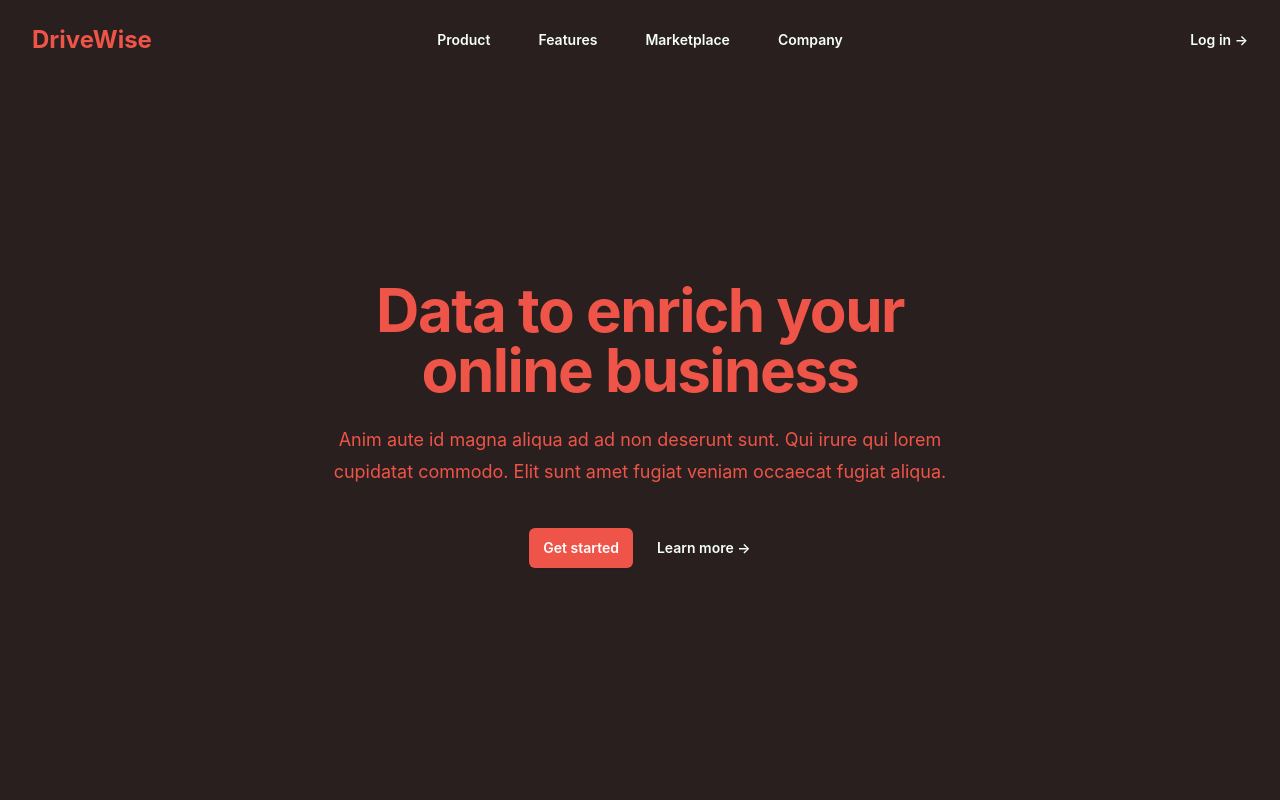
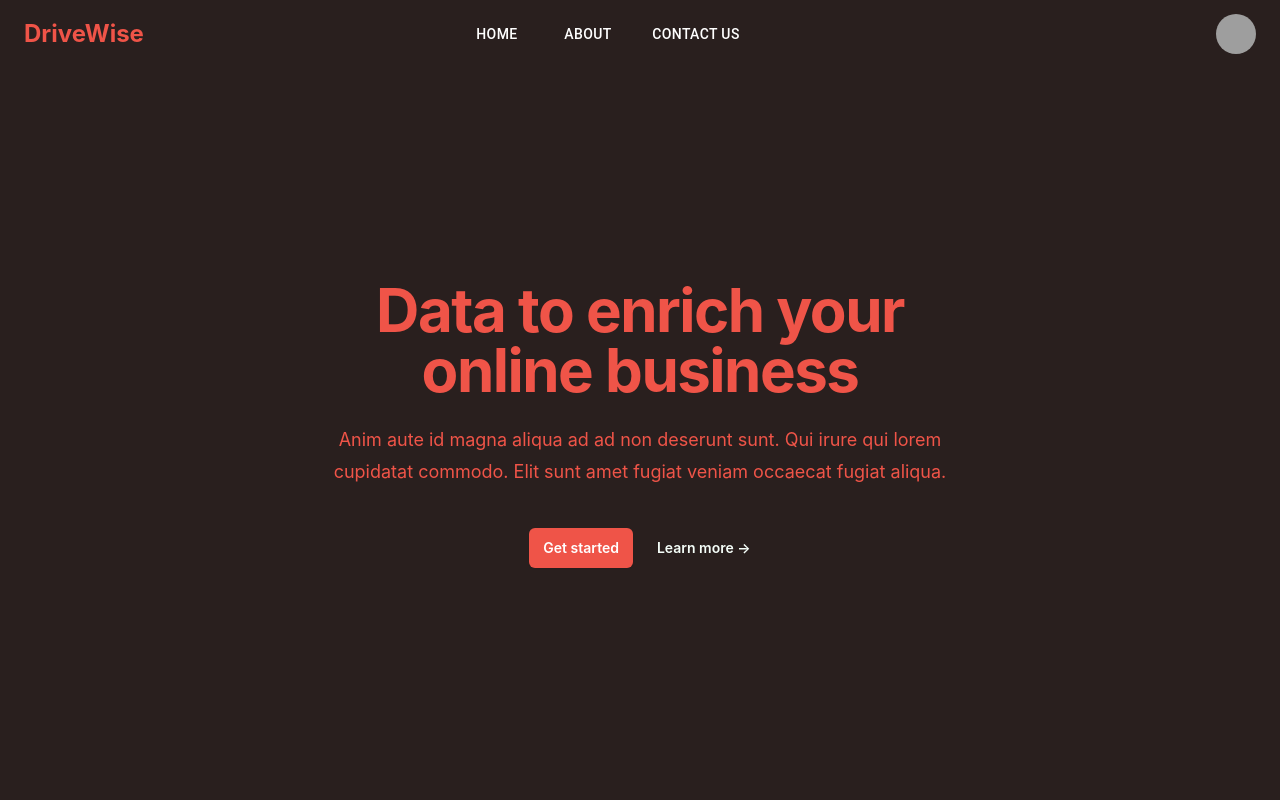
Before and after one commit to Drive-Wise/react-frontend, a React (Create React App) app in the folder drivewise/: page /Home in a window 1280 px wide. Shown: the top 800 px of the page. Built offline with nearby package versions, Linux system fonts and the light colour scheme; grey boxes are pictures that could not be loaded.

Commit message:
Added more to home

```diff
--- a/drivewise/package.json
+++ b/drivewise/package.json
@@ -3,14 +3,14 @@
   "version": "0.1.0",
   "private": true,
   "dependencies": {
-    "@headlessui/react": "^1.7.18",
-    "@heroicons/react": "^2.1.1",
     "@babel/plugin-proposal-private-property-in-object": "7.21.11",
     "@emotion/react": "^11.11.3",
     "@emotion/styled": "^11.11.0",
     "@fontsource/roboto": "^5.0.8",
+    "@headlessui/react": "^1.7.18",
+    "@heroicons/react": "^2.1.1",
     "@mui/base": "^5.0.0-beta.36",
-    "@mui/material": "^5.15.9",
+    "@mui/material": "^5.15.10",
     "@testing-library/jest-dom": "^5.17.0",
     "@testing-library/react": "^13.4.0",
     "@testing-library/user-event": "^13.5.0",
--- a/drivewise/src/Components/Nav Bar/NavBar.js
+++ b/drivewise/src/Components/Nav Bar/NavBar.js
@@ -10,7 +10,6 @@ import Avatar from '@mui/material/Avatar';
 import Button from '@mui/material/Button';
 import Tooltip from '@mui/material/Tooltip';
 import MenuItem from '@mui/material/MenuItem';
-import Logo from '../Logo/Logo';
 
 const pages = ['Home', 'About', 'Contact Us'];
 const settings = ['Account', 'Event Dashboard', 'Logout'];
@@ -31,17 +30,21 @@ function ResponsiveAppBar() {
 
   return (
     <>
-      <AppBar position="fixed" style={{ background: '#f96d6d' }}>
+      <AppBar position="fixed" style={{ background: '#291F1E' }} elevation={0}>
         <Container maxWidth="xl">
           <Toolbar disableGutters>
 
-            {/* Logo*/}
-            <Logo />
+          <div className="flex lg:flex-1">
+            <a href="#" className="-m-1.5 p-1.5">
+              <span className="sr-only">Your Company</span>
+              <h1 className="text-2xl text-title font-bold">DriveWise</h1>
+            </a>
+          </div>
 
             {/* nav buttons*/}
-            <Box sx={{ flexGrow: 1, display: { xs: 'none', md: 'flex' } }}>
+            <Box sx={{ flexGrow: 1, display: { xs: 'none', md: 'flex' },}}>
               {pages.map((page) => (
-                <Button key={page} sx={{ mr: 3, my: 2, color: '#ffffff', display: 'block' }} component="a" href={'/' + page}>
+                <Button key={page} sx={{ mr: 3, my: 2, color: '#ffffff', display: 'block', fontWeight: '550'}} component="a" href={'/' + page}>
                   {page}
                 </Button>
               ))}
@@ -87,11 +90,6 @@ function ResponsiveAppBar() {
         </Container>
       </AppBar>
       {/* Use a Fragment to wrap the AppBar and the content div */}
-      <React.Fragment>
-        <div style={{ paddingTop: '64px' }}>
-          {/* Your text content goes here */}
-        </div>
-      </React.Fragment>
     </>
   );
 }
--- a/drivewise/src/Pages/Home/Home.js
+++ b/drivewise/src/Pages/Home/Home.js
@@ -3,11 +3,12 @@ import { Dialog } from '@headlessui/react'
 import { Bars3Icon, PencilIcon, RectangleStackIcon, XMarkIcon } from '@heroicons/react/24/outline'
 import { CloudArrowUpIcon, LockClosedIcon, ServerIcon, CircleStackIcon } from '@heroicons/react/20/solid'
 import { ArrowPathIcon} from '@heroicons/react/24/outline'
-import { FaReact } from "react-icons/fa6";
+import ResponsiveAppBar from '../../Components/Nav Bar/NavBar'
 
 export default function Home(){
     return(
         <div>
+
             <Hero/>
             <Feature />
             <Stack />
@@ -28,36 +29,7 @@ function Hero() {
   return (
     <div className="bg-background">
       <header className="absolute inset-x-0 top-0 z-50">
-        <nav className="flex items-center justify-between p-6 lg:px-8" aria-label="Global">
-          <div className="flex lg:flex-1">
-            <a href="#" className="-m-1.5 p-1.5">
-              <span className="sr-only">Your Company</span>
-              <h1 className="text-2xl text-title font-bold">DriveWise</h1>
-            </a>
-          </div>
-          <div className="flex lg:hidden">
-            <button
-              type="button"
-              className="-m-2.5 inline-flex items-center justify-center rounded-md p-2.5 text-gray-700"
-              onClick={() => setMobileMenuOpen(true)}
-            >
-              <span className="sr-only">Open main menu</span>
-              <Bars3Icon className="h-6 w-6" aria-hidden="true" />
-            </button>
-          </div>
-          <div className="hidden lg:flex lg:gap-x-12">
-            {navigation.map((item) => (
-              <a key={item.name} href={item.href} className="text-sm font-semibold leading-6 text-textp">
-                {item.name}
-              </a>
-            ))}
-          </div>
-          <div className="hidden lg:flex lg:flex-1 lg:justify-end">
-            <a href="#" className="text-sm font-semibold leading-6 text-textp">
-              Log in <span aria-hidden="true">&rarr;</span>
-            </a>
-          </div>
-        </nav>
+        <ResponsiveAppBar />
         <Dialog as="div" className="lg:hidden" open={mobileMenuOpen} onClose={setMobileMenuOpen}>
           <div className="fixed inset-0 z-50" />
           <Dialog.Panel className="fixed inset-y-0 right-0 z-50 w-full overflow-y-auto bg-white px-6 py-6 sm:max-w-sm sm:ring-1 sm:ring-gray-900/10">
```
Also changed, not shown: 1 other file (tests, documents, lock files or other folders).
